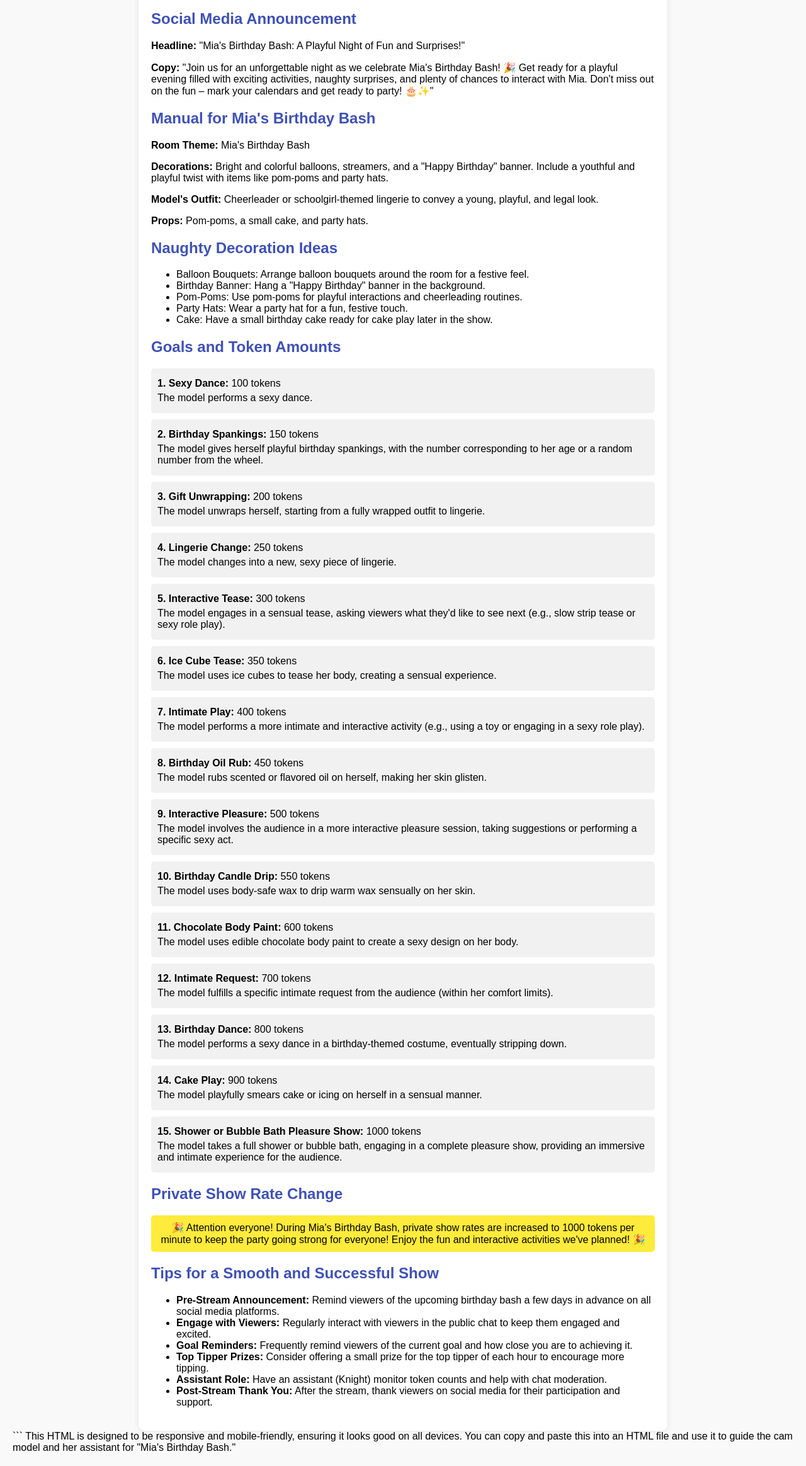
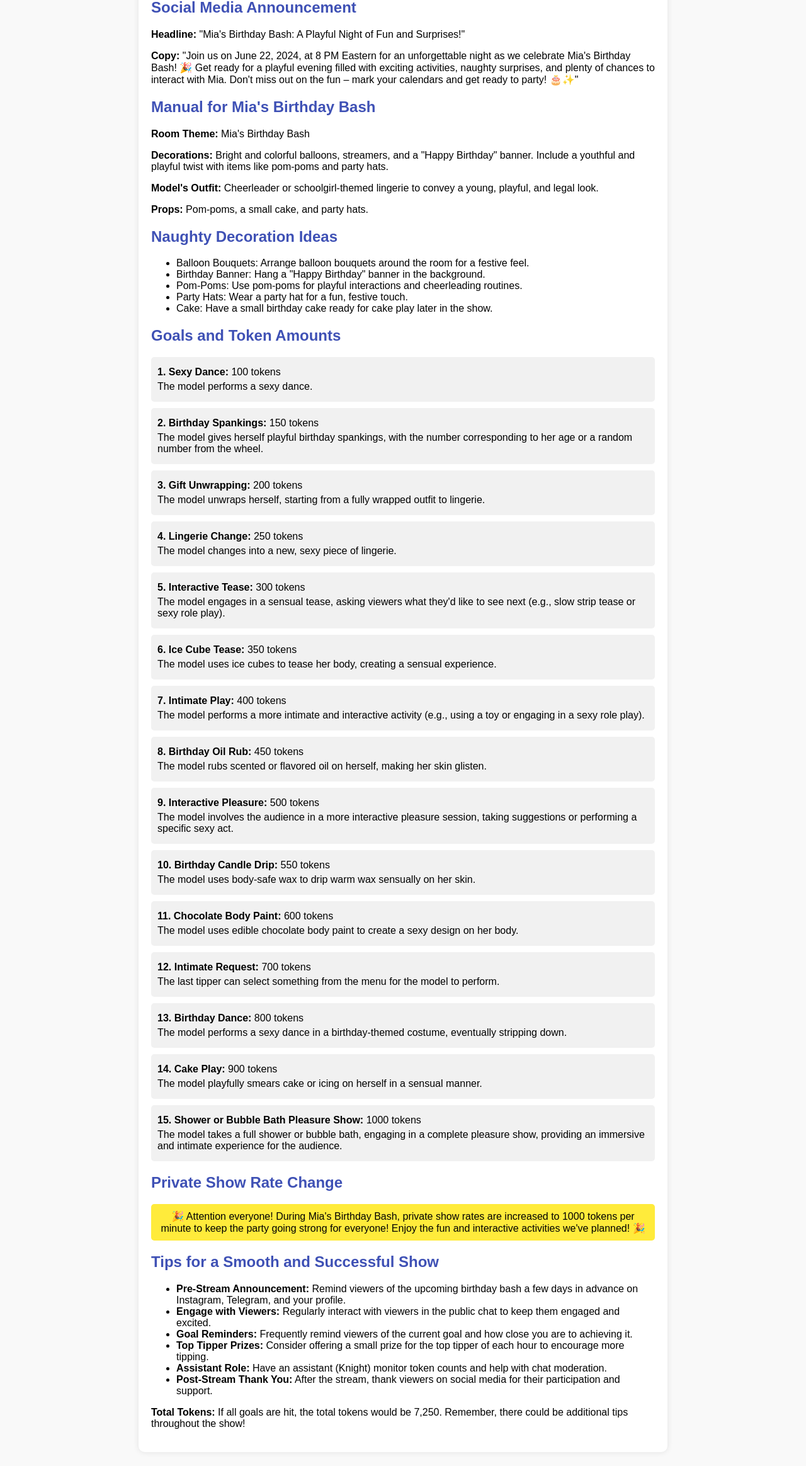
Before and after one commit to LeeCuevasOwner/cam-model-events, a plain HTML site: page index.html in a window 1280 px wide. Shown: the part 122-2450 px from the top of the page at 63% size. Drawn offline with Linux system fonts and the light colour scheme.

Commit message:
Updated goals list and promo copy

````diff
--- a/index.html
+++ b/index.html
@@ -1,6 +1,3 @@
-Sure, here's the HTML content for "Mia's Birthday Bash" which is designed to be mobile-friendly:
-
-```html
 <!DOCTYPE html>
 <html lang="en">
 <head>
@@ -63,7 +60,7 @@ Sure, here's the HTML content for "Mia's Birthday Bash" which is designed to be
         <h1>Mia's Birthday Bash</h1>
         <h2>Social Media Announcement</h2>
         <p><strong>Headline:</strong> "Mia's Birthday Bash: A Playful Night of Fun and Surprises!"</p>
-        <p><strong>Copy:</strong> "Join us for an unforgettable night as we celebrate Mia's Birthday Bash! 🎉 Get ready for a playful evening filled with exciting activities, naughty surprises, and plenty of chances to interact with Mia. Don't miss out on the fun – mark your calendars and get ready to party! 🎂✨"</p>
+        <p><strong>Copy:</strong> "Join us on June 22, 2024, at 8 PM Eastern for an unforgettable night as we celebrate Mia's Birthday Bash! 🎉 Get ready for a playful evening filled with exciting activities, naughty surprises, and plenty of chances to interact with Mia. Don't miss out on the fun – mark your calendars and get ready to party! 🎂✨"</p>
 
         <h2>Manual for Mia's Birthday Bash</h2>
         <p><strong>Room Theme:</strong> Mia's Birthday Bash</p>
@@ -123,11 +120,12 @@ Sure, here's the HTML content for "Mia's Birthday Bash" which is designed to be
         </div>
         <div class="goal">
             <p><strong>11. Chocolate Body Paint:</strong> 600 tokens</p>
-            <p>The model uses edible chocolate body paint to create a sexy design on her body.</p>
+            <p>The model uses edible chocolate body paint to create a
+                sexy design on her body.</p>
             </div>
             <div class="goal">
                 <p><strong>12. Intimate Request:</strong> 700 tokens</p>
-            <p>The model fulfills a specific intimate request from the audience (within her comfort limits).</p>
+                <p>The last tipper can select something from the menu for the model to perform.</p>
             </div>
             <div class="goal">
                 <p><strong>13. Birthday Dance:</strong> 800 tokens</p>
@@ -149,16 +147,14 @@ Sure, here's the HTML content for "Mia's Birthday Bash" which is designed to be
 
             <h2>Tips for a Smooth and Successful Show</h2>
             <ul>
-            <li><strong>Pre-Stream Announcement:</strong> Remind viewers of the upcoming birthday bash a few days in advance on all social media platforms.</li>
+                <li><strong>Pre-Stream Announcement:</strong> Remind viewers of the upcoming birthday bash a few days in advance on Instagram, Telegram, and your profile.</li>
                 <li><strong>Engage with Viewers:</strong> Regularly interact with viewers in the public chat to keep them engaged and excited.</li>
                 <li><strong>Goal Reminders:</strong> Frequently remind viewers of the current goal and how close you are to achieving it.</li>
                 <li><strong>Top Tipper Prizes:</strong> Consider offering a small prize for the top tipper of each hour to encourage more tipping.</li>
                 <li><strong>Assistant Role:</strong> Have an assistant (Knight) monitor token counts and help with chat moderation.</li>
                 <li><strong>Post-Stream Thank You:</strong> After the stream, thank viewers on social media for their participation and support.</li>
             </ul>
+            <p><strong>Total Tokens:</strong> If all goals are hit, the total tokens would be 7,250. Remember, there could be additional tips throughout the show!</p>
         </div>
     </body>
     </html>
-```
-
-This HTML is designed to be responsive and mobile-friendly, ensuring it looks good on all devices. You can copy and paste this into an HTML file and use it to guide the cam model and her assistant for "Mia's Birthday Bash."
````
Lines whose indentation alone changed are shown as unchanged.
